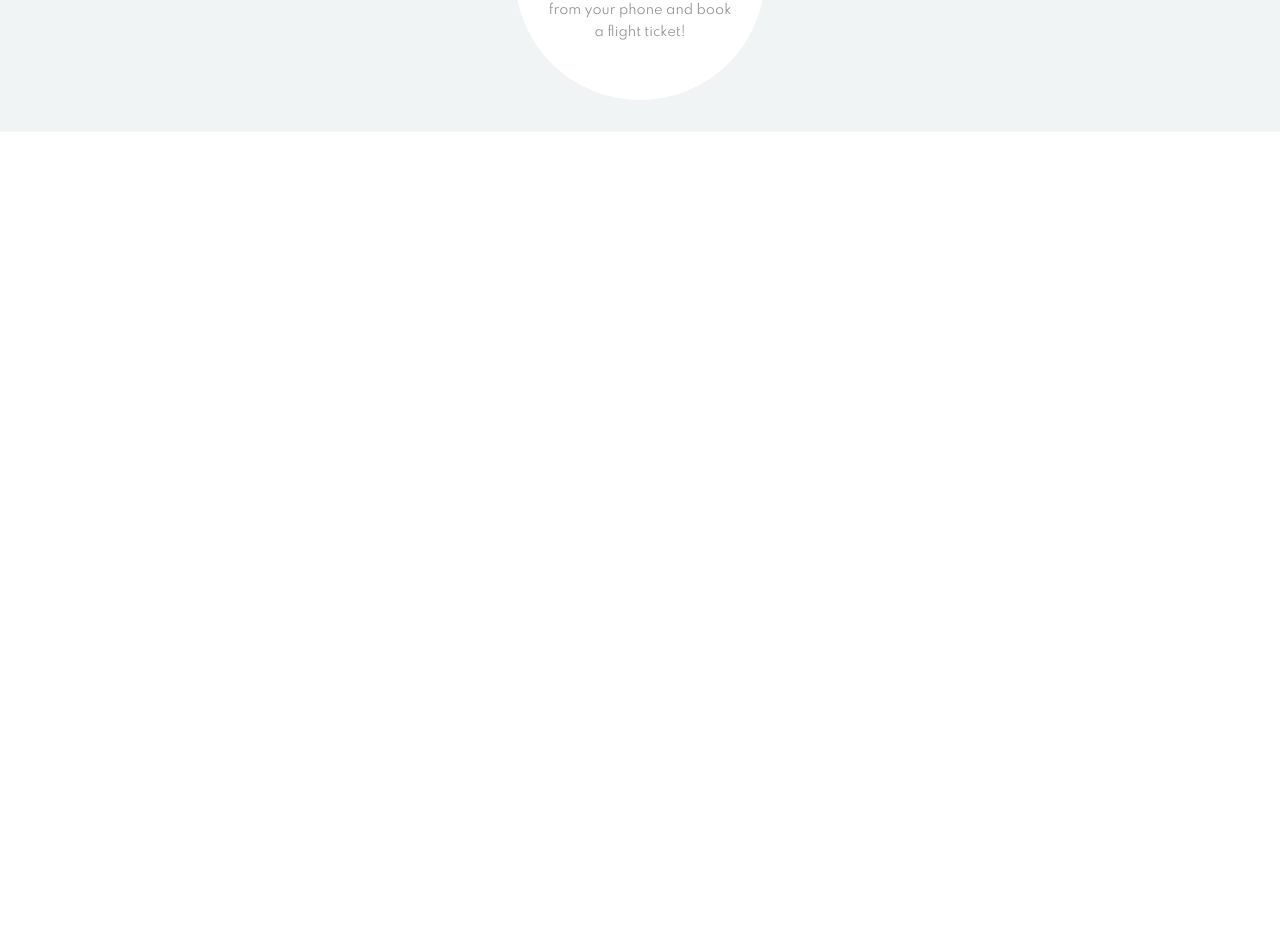
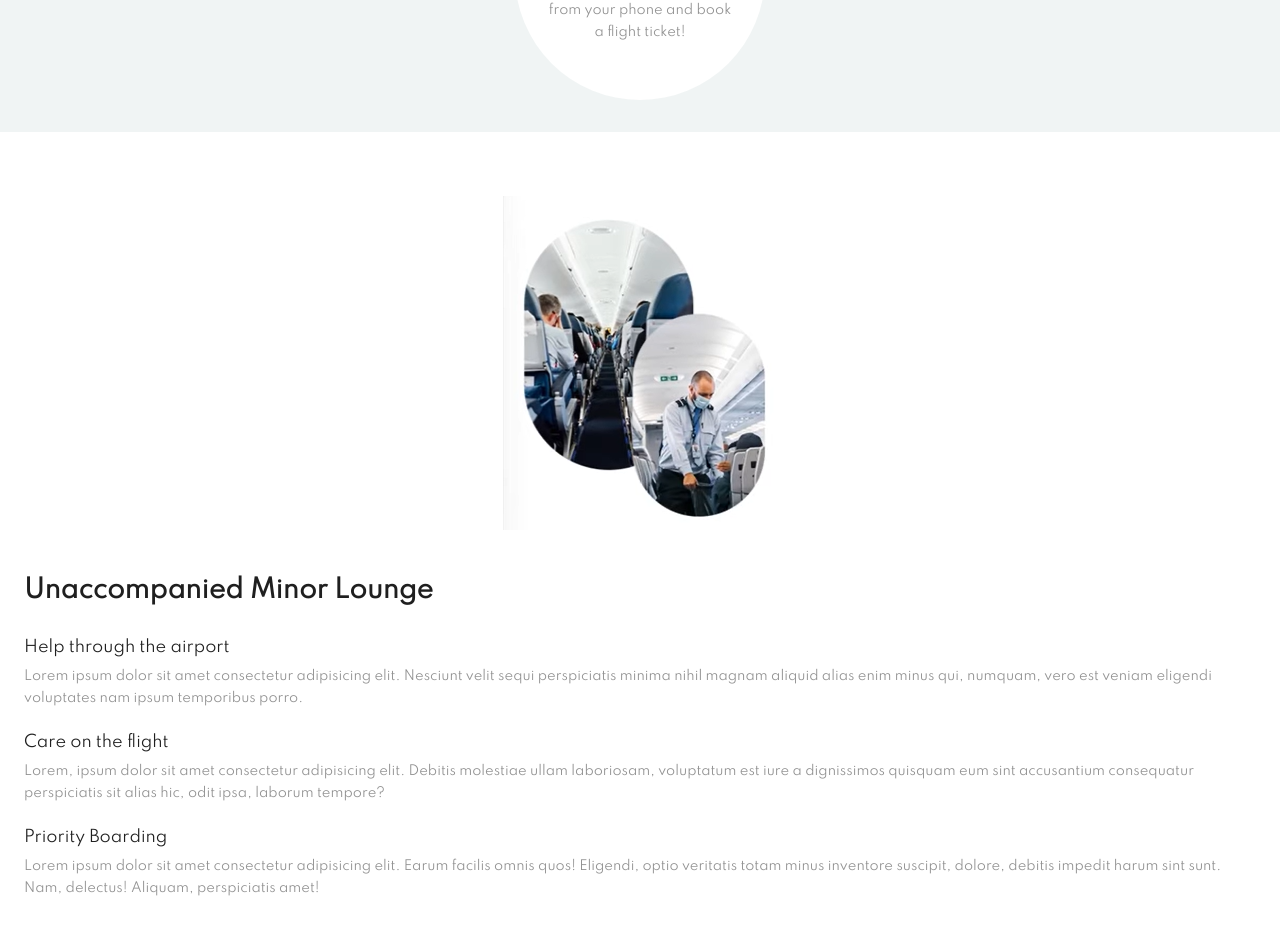
Before and after one commit to uma182002/fly, a React (Vite) app: page / in a window 1280 px wide. Shown: the part 3631-4562 px from the top of the page. Before the commit the page ends 3763 px from the top, so only its background shows below. Built offline with nearby package versions, Linux system fonts and the light colour scheme.

Commit message:
lounge content

```diff
--- a/src/App.jsx
+++ b/src/App.jsx
@@ -17,8 +17,8 @@ const App = () => {
       <Search/>
       <Support/>
        <Info/>
-      {/*<Lounge/>
-      <Travelers/>
+      <Lounge/>
+      {/*<Travelers/>
       <Subscribe/>
       <Footer/>  */}
     </div>
--- a/src/Components/Lounge/Lounge.jsx
+++ b/src/Components/Lounge/Lounge.jsx
@@ -1,10 +1,52 @@
 import React from 'react'
+
+// image import
+import imagegrid from '../../asset/imagegrid.png'
 
 const Lounge = () => {
   return (
-    <div>
-        Lounge
+    <div className='lounge container section'>
+      <div className='sectionContainer grid'>
 
+        <div className="imgDiv">
+          <img src={imagegrid} alt='Lounge' />
+        </div>
+
+        <div className="textDiv">
+          <h2>Unaccompanied Minor Lounge</h2>
+
+          <div className='grids grid'>
+
+            <div className="singleGrid">
+              <span className='gridTitle'>
+                Help through the airport
+              </span>
+              <p>
+                Lorem ipsum dolor sit amet consectetur adipisicing elit. Nesciunt velit sequi perspiciatis minima nihil magnam aliquid alias enim minus qui, numquam, vero est veniam eligendi voluptates nam ipsum temporibus porro.
+              </p>
+            </div>
+
+            <div className="singleGrid">
+              <span className='gridTitle'>
+                Care on the flight
+              </span>
+              <p>
+                Lorem, ipsum dolor sit amet consectetur adipisicing elit. Debitis molestiae ullam laboriosam, voluptatum est iure a dignissimos quisquam eum sint accusantium consequatur perspiciatis sit alias hic, odit ipsa, laborum tempore?
+              </p>
+            </div>
+
+            <div className="singleGrid">
+              <span className='gridTitle'>
+                Priority Boarding
+              </span>
+              <p>
+                Lorem ipsum dolor sit amet consectetur adipisicing elit. Earum facilis omnis quos! Eligendi, optio veritatis totam minus inventore suscipit, dolore, debitis impedit harum sint sunt. Nam, delectus! Aliquam, perspiciatis amet!
+              </p>
+            </div>
+
+          </div>
+        </div>
+      </div>
     </div>
   )
 }
--- a/src/main.css
+++ b/src/main.css
@@ -395,4 +395,25 @@ h2 {
 }
 .info .infoContainer .cardsDiv .singleCard .colorTwo {
   background: var(--colorTwo);
+}
+
+.lounge .sectionContainer {
+  gap: 1.5rem;
+}
+.lounge .sectionContainer .imgDiv {
+  margin: auto;
+}
+.lounge .sectionContainer .imgDiv img {
+  width: 100%;
+  max-width: 430px;
+}
+.lounge .sectionContainer .textDiv .grids {
+  margin-top: 1rem;
+  gap: 1.5rem;
+}
+.lounge .sectionContainer .textDiv .grids .singleGrid .gridTitle {
+  display: block;
+  padding-bottom: 0.5rem;
+  font-weight: 500;
+  color: var(--blackColor);
 }/*# sourceMappingURL=main.css.map */
--- a/src/main.scss
+++ b/src/main.scss
@@ -492,3 +492,35 @@ h2 {
         }
     }
 }
+
+// lounge
+
+.lounge {
+    .sectionContainer {
+        gap: 1.5rem;
+
+        .imgDiv {
+            margin: auto;
+            img {
+                width: 100%;
+                max-width: 430px;
+            }
+        }
+
+        .textDiv {
+            .grids {
+                margin-top: 1rem;
+                gap: 1.5rem;
+
+                .singleGrid {
+                    .gridTitle {
+                        display: block;
+                        padding-bottom: .5rem;
+                        font-weight: 500;
+                        color: var(--blackColor);
+                    }
+                }
+            }
+        }
+    }
+}
```
Also changed, not shown: src/asset/imagegrid.png (added), 1 other file (tests, documents, lock files or other folders).
